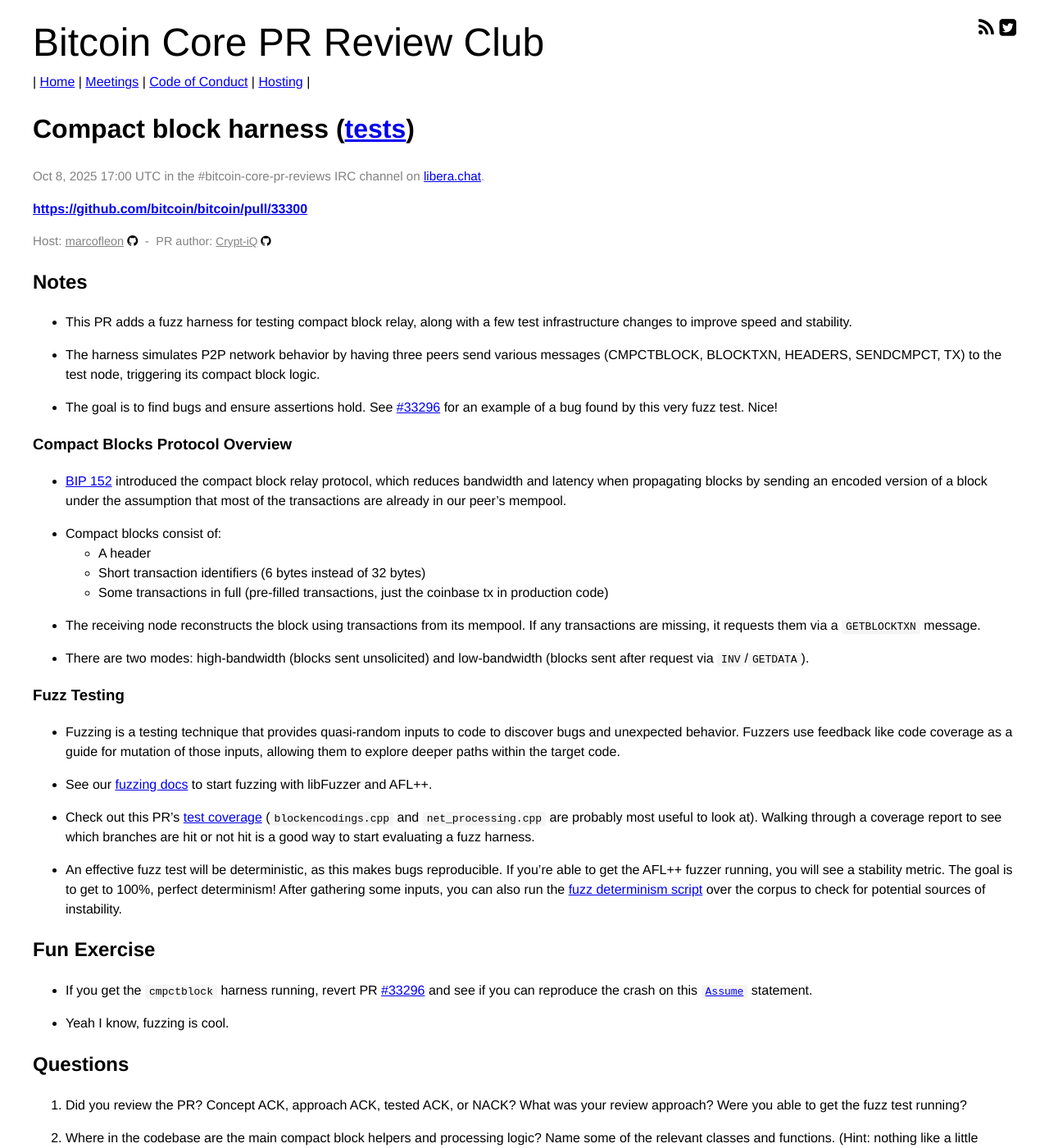
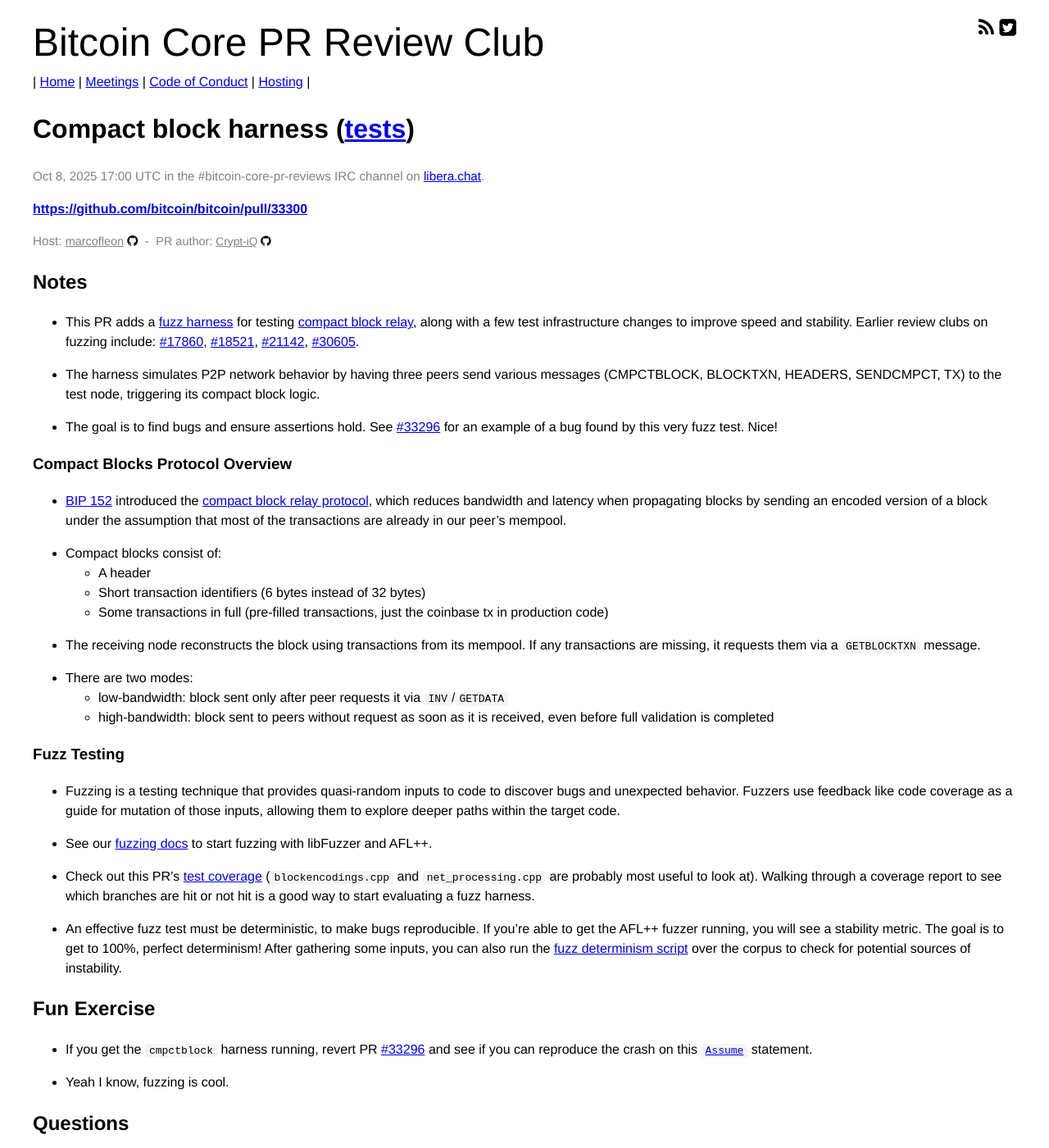
Before and after one commit to bitcoin-core-review-club/website, a Jekyll site: the page built from _posts/2025-10-08-#33300.md, in a window 1280 px wide and 1400 px high. Shown: the whole window at 82% size. Built offline with Jekyll 4.4.1, drawn with Linux system fonts in a browser that asks for light colours.

Commit message:
n33300: small edits
Adding links, adding commit, layout changes

```diff
--- a/_posts/2025-10-08-#33300.md
+++ b/_posts/2025-10-08-#33300.md
@@ -7,12 +7,12 @@
 components: ["tests"]
 host: marcofleon
 status: upcoming
-commit:
+commit: ed813c48f826d083becf93c741b483774c850c86
 ---
 
 ## Notes
 
-- This PR adds a fuzz harness for testing compact block relay, along with a few test infrastructure changes to improve speed and stability.
+- This PR adds a [fuzz harness](#fuzz-testing) for testing [compact block relay](#compact-blocks-protocol-overview), along with a few test infrastructure changes to improve speed and stability. Earlier review clubs on fuzzing include: [#17860](./17860), [#18521](./18521), [#21142](./21142), [#30605](./30605).
 
 - The harness simulates P2P network behavior by having three peers send various messages (CMPCTBLOCK, BLOCKTXN, HEADERS, SENDCMPCT, TX) to the test node, triggering its compact block logic.
 
@@ -21,7 +21,7 @@
 
 ### Compact Blocks Protocol Overview
 
-- [BIP 152](https://github.com/bitcoin/bips/blob/master/bip-0152.mediawiki) introduced the compact block relay protocol, which reduces bandwidth and latency when propagating blocks by sending an encoded version of a block under the assumption that most of the transactions are already in our peer's mempool.
+- [BIP 152](https://github.com/bitcoin/bips/blob/master/bip-0152.mediawiki) introduced the [compact block relay protocol](https://bitcoinops.org/en/topics/compact-block-relay/), which reduces bandwidth and latency when propagating blocks by sending an encoded version of a block under the assumption that most of the transactions are already in our peer's mempool.
 
 - Compact blocks consist of:
   - A header
@@ -30,7 +30,9 @@
 
 - The receiving node reconstructs the block using transactions from its mempool. If any transactions are missing, it requests them via a `GETBLOCKTXN` message.
 
-- There are two modes: high-bandwidth (blocks sent unsolicited) and low-bandwidth (blocks sent after request via `INV`/`GETDATA`).
+- There are two modes:
+  - low-bandwidth: block sent only after peer requests it via `INV`/`GETDATA`
+  - high-bandwidth: block sent to peers without request as soon as it is received, even before full validation is completed
 
 
 ### Fuzz Testing
@@ -41,11 +43,10 @@
 
 - Check out this PR's [test coverage](https://marcofleon.github.io/coverage/cmpctblock/) (`blockencodings.cpp` and `net_processing.cpp` are probably most useful to look at). Walking through a coverage report to see which branches are hit or not hit is a good way to start evaluating a fuzz harness.
 
-- An effective fuzz test will be deterministic, as this makes bugs reproducible. If you’re able to get the AFL++ fuzzer running, you will see a stability metric. The goal is to get to 100%, perfect determinism! After gathering some inputs, you can also run the [fuzz determinism script](https://github.com/bitcoin/bitcoin/blob/master/contrib/devtools/deterministic-fuzz-coverage/src/main.rs) over the corpus to check for potential sources of instability.
+- An effective fuzz test must be deterministic, to make bugs reproducible. If you’re able to get the AFL++ fuzzer running, you will see a stability metric. The goal is to get to 100%, perfect determinism! After gathering some inputs, you can also run the [fuzz determinism script](https://github.com/bitcoin/bitcoin/blob/master/contrib/devtools/deterministic-fuzz-coverage/src/main.rs) over the corpus to check for potential sources of instability.
 
 
 ## Fun Exercise
-
 
 - If you get the `cmpctblock` harness running, revert PR [#33296](https://github.com/bitcoin/bitcoin/pull/33296) and see if you can reproduce the crash on this [`Assume`](https://github.com/bitcoin/bitcoin/blob/689a32197638e92995dd8eb071425715f5fdc3a4/src/net_processing.cpp#L3333) statement.
 
@@ -53,7 +54,6 @@
 
 
 ## Questions
-
 
 1. Did you review the PR? Concept ACK, approach ACK, tested ACK, or NACK? What was your review approach? Were you able to get the fuzz test running?
 
```
